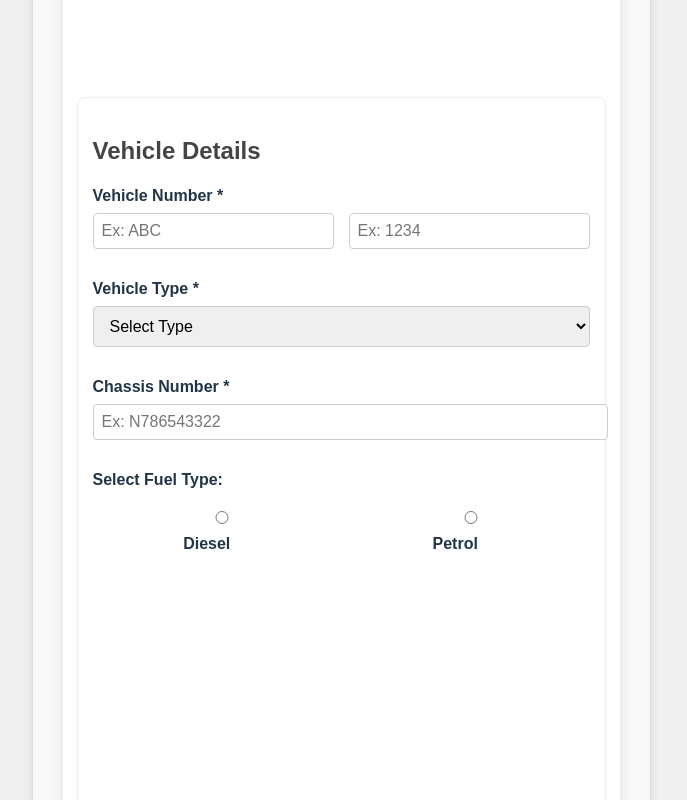
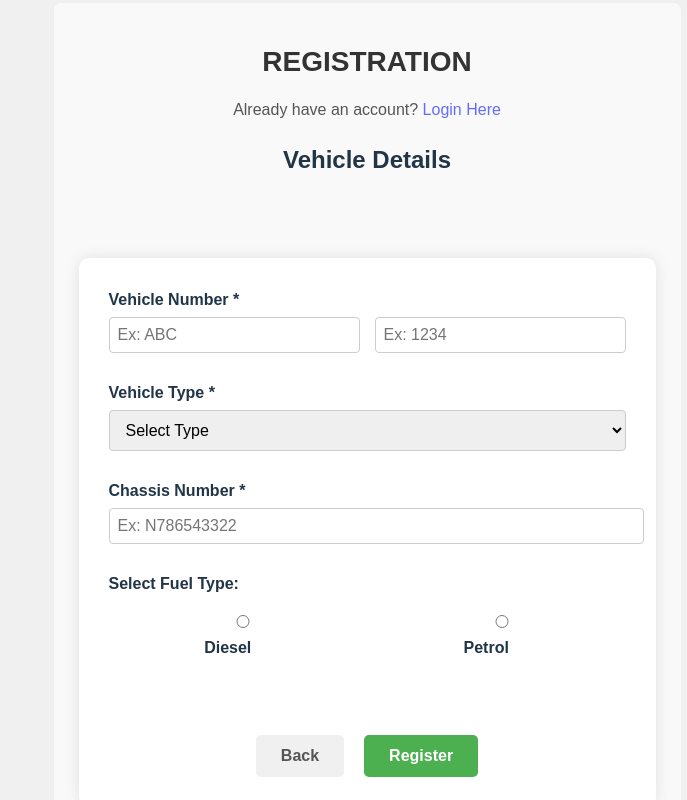
Before and after one commit to kautham28/SIT, a React (Vite) app in the folder Frontend/: page /registration-vehicle in a window 1280 px wide. Shown: the top 800 px of the page, without its empty margins (299-986 px from the left). Built offline with nearby package versions, Linux system fonts and the light colour scheme.

Commit message:
Page alignment changes

```diff
--- a/Frontend/src/pages/Registration/Registration.css
+++ b/Frontend/src/pages/Registration/Registration.css
@@ -5,7 +5,7 @@
   text-align: center;
   border: 1px solid #eee; /* Lighter border */
   border-radius: 8px;
-  background-color: #f9f9f9;
+  background-color: white;
   margin-bottom: 25px;
   margin-top: 100px; /* Added top margin for spacing */
   height: 700px; /* Allow height to adjust based on content */
--- a/Frontend/src/pages/RegistrationVehicle/RegistrationVehicle.css
+++ b/Frontend/src/pages/RegistrationVehicle/RegistrationVehicle.css
@@ -1,12 +1,14 @@
 .registration-vehicle-container {
-  max-width: 600px;
-  margin: 40px auto;
-  padding: 30px;
-  border: 1px solid #ddd;
-  border-radius: 10px;
-  background-color: #f9f9f9;
-  font-family: Arial, sans-serif;
-  box-shadow: 0 2px 10px rgba(0, 0, 0, 0.1);
+    width: 100%;
+    padding: 25px;
+    font-family: Arial, sans-serif;
+    text-align: center;
+    border: 1px solid #eee; /* Lighter border */
+    border-radius: 8px;
+    background-color: #f9f9f9;
+    margin-bottom: 25px;
+    margin-top: 100px; /* Added top margin for spacing */
+    height: auto; /* Allow height to adjust based on content */
 }
 
 h1 {
@@ -16,18 +18,10 @@ h1 {
   font-size: 28px;
 }
 
-p{
-    text-align: center;
-    margin-bottom: 20px;
-    color: #555;
-}
-
-.form-section {
-  margin-bottom: 25px;
-  background-color: #fff;
-  padding: 15px;
-  border-radius: 8px;
-  box-shadow: 0 1px 3px rgba(0, 0, 0, 0.05);
+p {
+  text-align: center;
+  margin-bottom: 20px;
+  color: #555;
 }
 
 .form-group {
@@ -74,9 +68,7 @@ select:focus {
 .form-footer {
   text-align: left;
   margin-top: 25px;
-
 }
-
 
 .form-buttons {
   display: flex;
--- a/Frontend/src/pages/RegistrationVehicle/RegistrationVehicle.jsx
+++ b/Frontend/src/pages/RegistrationVehicle/RegistrationVehicle.jsx
@@ -31,9 +31,9 @@ const RegistrationVehicle = () => {
       <p>
         Already have an account? <a href="/login">Login Here</a>
       </p>
+      <h2>Vehicle Details</h2>
       <form onSubmit={handleSubmit}>
-        <div className="form-section">
-          <h2>Vehicle Details</h2>
+
         <div className="form-group">
           <label>Vehicle Number *</label>
           <div className="vehicle-number-inputs">
@@ -101,9 +101,7 @@ const RegistrationVehicle = () => {
             </label>
           </div>
         </div>
-        </div>
         <div className="form-footer">
-
           <div className="form-buttons">
             <button type="button" className="back-button" onClick={handleBack}>
               Back
```
Lines whose indentation alone changed are shown as unchanged.
